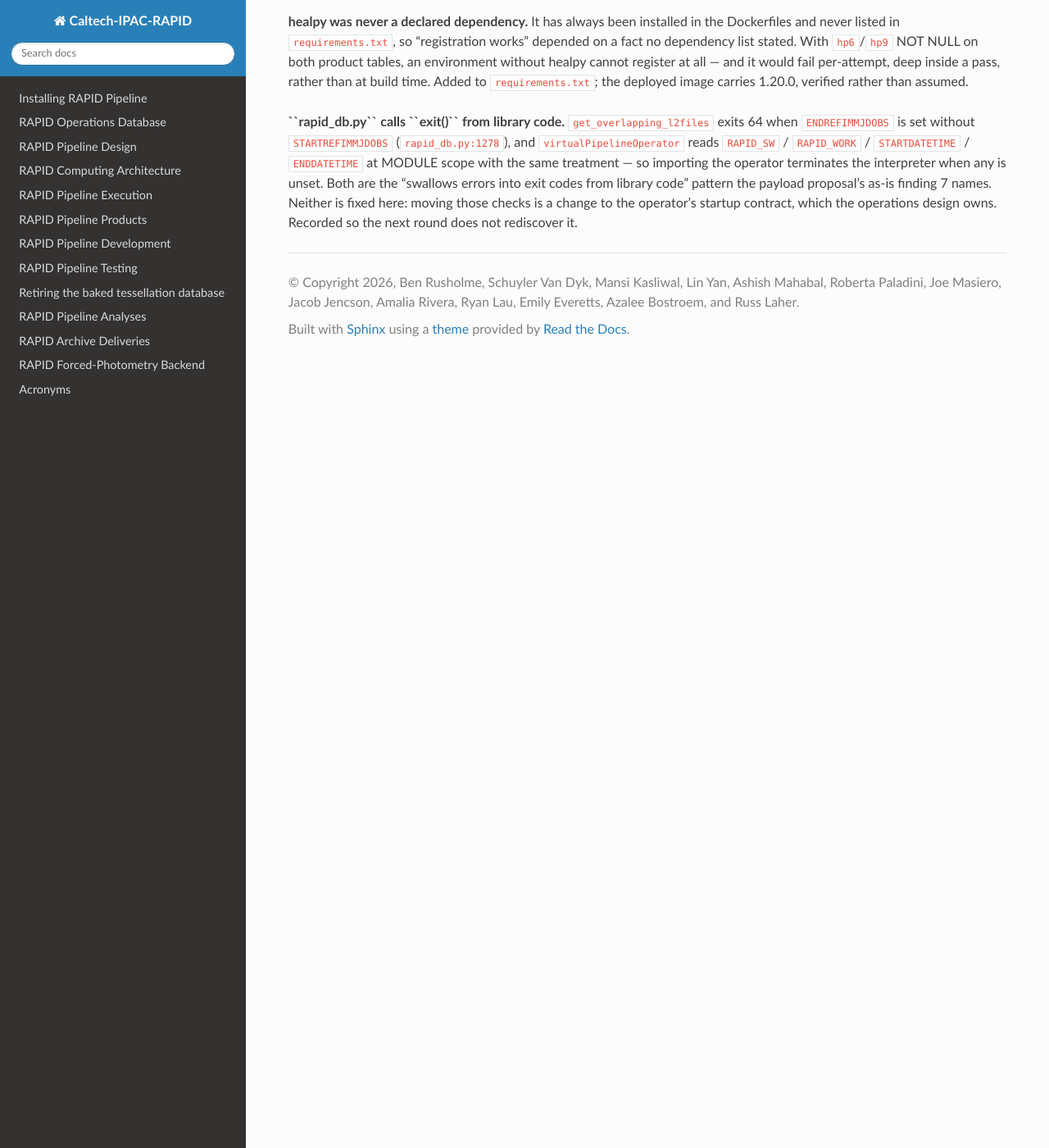
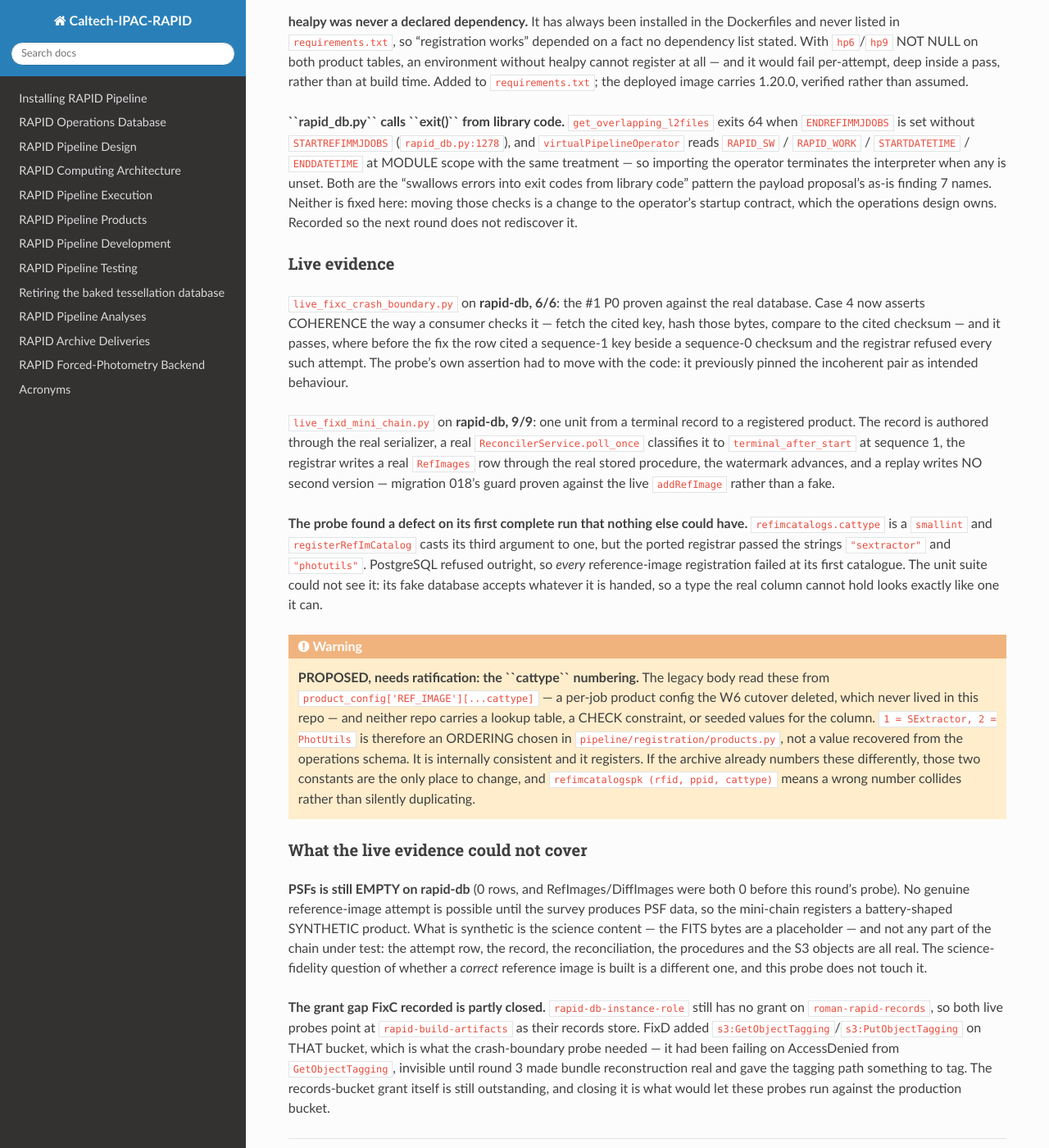
Before and after one commit to Caltech-IPAC/rapid, a Sphinx documentation site: the page built from docs/source/dev/review_disposition.rst, in a window 1280 px wide and 1400 px high, scrolled down 19365 px. Shown: the whole window at 82% size. Built offline with Sphinx 7.4.7 and the Read the Docs theme 3.1.0, drawn with Linux system fonts in a browser that asks for light colours.

Commit message:
docs: the live evidence, and the cattype numbering that needs ratifying
The two probes and what they proved: the crash boundary 6/6 with coherent
citations, and the mini-chain 9/9 from terminal record to registered product
with the replay writing no second version.

Also what they could not cover. PSFs is still empty on rapid-db, so the
mini-chain registers a battery-shaped synthetic product -- synthetic in its
science content, not in any part of the chain under test. And the
records-bucket grant for rapid-db-instance-role is still outstanding; FixD
closed only the tagging half, on the build-artifacts bucket the probes
actually use.

The cattype numbering is flagged as a warning rather than buried: it is an
ordering chosen here because the legacy source of truth was deleted with the
W6 cutover, and it is the one thing in this round that needs Ben's word.

```diff
--- a/docs/source/dev/review_disposition.rst
+++ b/docs/source/dev/review_disposition.rst
@@ -1110,3 +1110,66 @@ is unset. Both are the "swallows errors into exit codes from library code"
 pattern the payload proposal's as-is finding 7 names. Neither is fixed here:
 moving those checks is a change to the operator's startup contract, which the
 operations design owns. Recorded so the next round does not rediscover it.
+
+Live evidence
+~~~~~~~~~~~~~
+
+``live_fixc_crash_boundary.py`` on **rapid-db, 6/6**: the #1 P0 proven against
+the real database. Case 4 now asserts COHERENCE the way a consumer checks it —
+fetch the cited key, hash those bytes, compare to the cited checksum — and it
+passes, where before the fix the row cited a sequence-1 key beside a
+sequence-0 checksum and the registrar refused every such attempt. The probe's
+own assertion had to move with the code: it previously pinned the incoherent
+pair as intended behaviour.
+
+``live_fixd_mini_chain.py`` on **rapid-db, 9/9**: one unit from a terminal
+record to a registered product. The record is authored through the real
+serializer, a real ``ReconcilerService.poll_once`` classifies it to
+``terminal_after_start`` at sequence 1, the registrar writes a real
+``RefImages`` row through the real stored procedure, the watermark advances,
+and a replay writes NO second version — migration 018's guard proven against
+the live ``addRefImage`` rather than a fake.
+
+**The probe found a defect on its first complete run that nothing else could
+have.** ``refimcatalogs.cattype`` is a ``smallint`` and
+``registerRefImCatalog`` casts its third argument to one, but the ported
+registrar passed the strings ``"sextractor"`` and ``"photutils"``. PostgreSQL
+refused outright, so *every* reference-image registration failed at its first
+catalogue. The unit suite could not see it: its fake database accepts whatever
+it is handed, so a type the real column cannot hold looks exactly like one it
+can.
+
+.. warning::
+
+   **PROPOSED, needs ratification: the ``cattype`` numbering.** The legacy body
+   read these from ``product_config['REF_IMAGE'][...cattype]`` — a per-job
+   product config the W6 cutover deleted, which never lived in this repo — and
+   neither repo carries a lookup table, a CHECK constraint, or seeded values
+   for the column. ``1 = SExtractor, 2 = PhotUtils`` is therefore an ORDERING
+   chosen in ``pipeline/registration/products.py``, not a value recovered from
+   the operations schema. It is internally consistent and it registers. If the
+   archive already numbers these differently, those two constants are the only
+   place to change, and ``refimcatalogspk (rfid, ppid, cattype)`` means a wrong
+   number collides rather than silently duplicating.
+
+What the live evidence could not cover
+~~~~~~~~~~~~~~~~~~~~~~~~~~~~~~~~~~~~~~
+
+**PSFs is still EMPTY on rapid-db** (0 rows, and RefImages/DiffImages were both
+0 before this round's probe). No genuine reference-image attempt is possible
+until the survey produces PSF data, so the mini-chain registers a
+battery-shaped SYNTHETIC product. What is synthetic is the science content —
+the FITS bytes are a placeholder — and not any part of the chain under test:
+the attempt row, the record, the reconciliation, the procedures and the S3
+objects are all real. The science-fidelity question of whether a *correct*
+reference image is built is a different one, and this probe does not touch it.
+
+**The grant gap FixC recorded is partly closed.** ``rapid-db-instance-role``
+still has no grant on ``roman-rapid-records``, so both live probes point at
+``rapid-build-artifacts`` as their records store. FixD added
+``s3:GetObjectTagging``/``s3:PutObjectTagging`` on THAT bucket, which is what
+the crash-boundary probe needed — it had been failing on AccessDenied from
+``GetObjectTagging``, invisible until round 3 made bundle reconstruction real
+and gave the tagging path something to tag. The records-bucket grant itself is
+still outstanding, and closing it is what would let these probes run against
+the production bucket.
```
